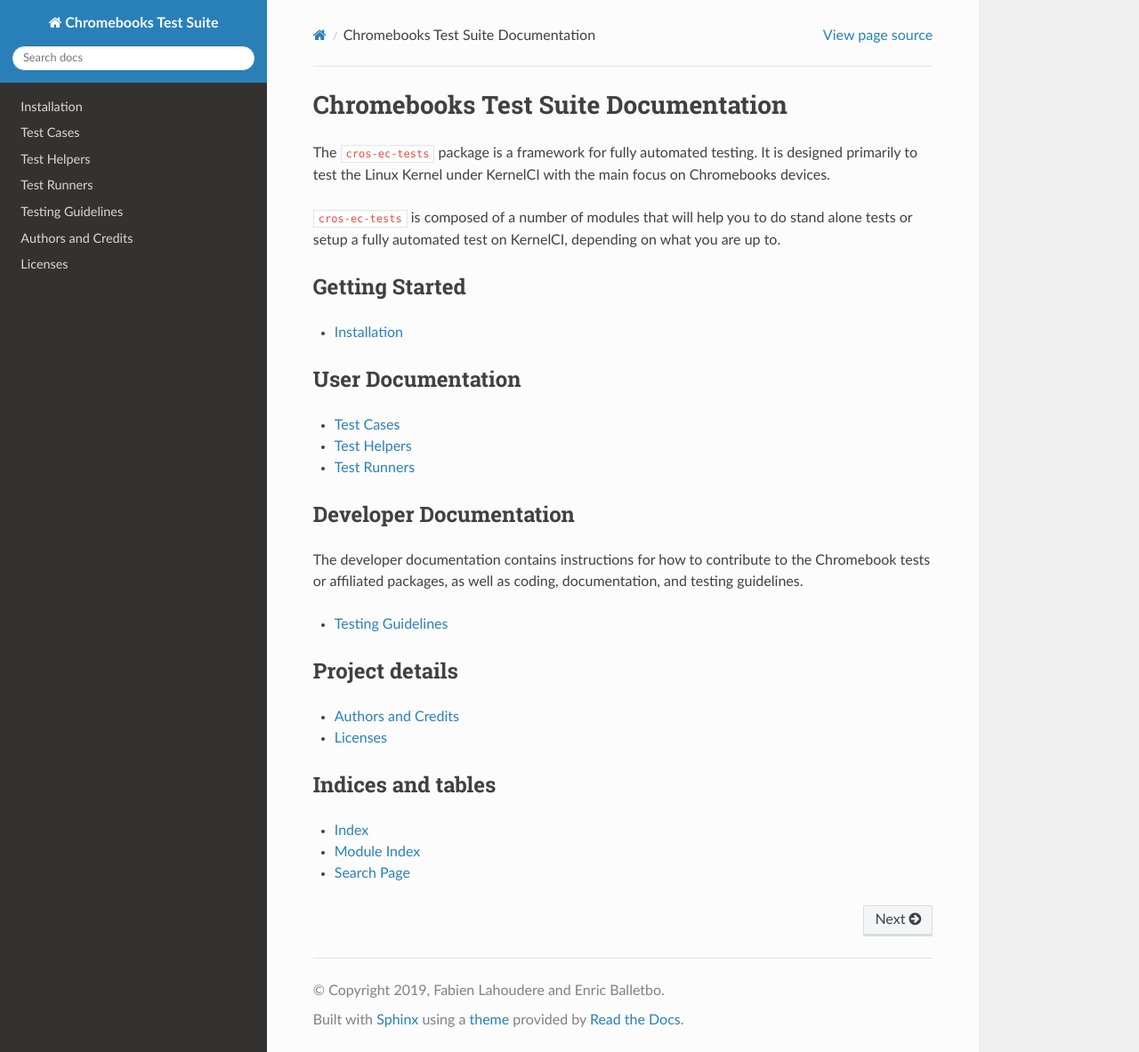
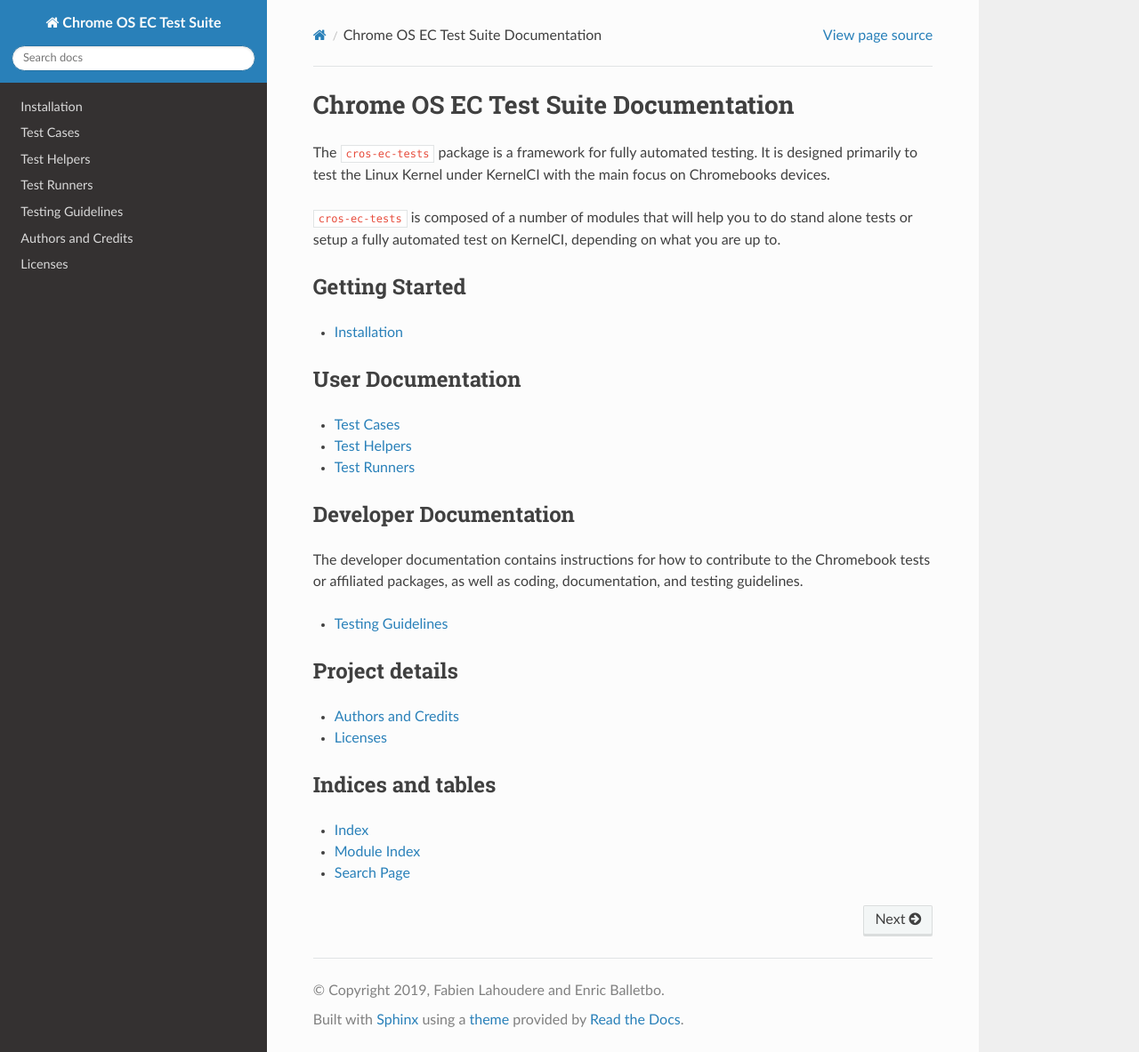
Before and after one commit to r-c-n/cros-ec-tests, a Sphinx documentation site: the page built from docs/source/index.rst, in a window 1280 px wide and 1183 px high. Shown: the whole window at 89% size. Built offline with Sphinx 7.4.7 and the Read the Docs theme 2.0.0, drawn with Linux system fonts in a browser that asks for light colours.

Commit message:
docs: Rename references to the Chromebooks Test Suite
As now is name Chome OS EC Test Suite, rename all occurences to the old
name in documentation to the new name.

Signed-off-by: Enric Balletbo i Serra <enric.balletbo@collabora.com>

```diff
--- a/docs/source/conf.py
+++ b/docs/source/conf.py
@@ -19,7 +19,7 @@ sys.path.insert(0, os.path.abspath('../..'))
 
 # -- Project information -----------------------------------------------------
 
-project = 'Chromebooks Test Suite'
+project = 'Chrome OS EC Test Suite'
 copyright = '2019, Fabien Lahoudere and Enric Balletbo'
 author = 'Fabien Lahoudere and Enric Balletbo'
 
--- a/docs/source/index.rst
+++ b/docs/source/index.rst
@@ -1,13 +1,13 @@
-.. Chromebooks Test Suite documentation master file, created by
+.. Chrome OS EC Test Suite documentation master file, created by
    sphinx-quickstart on Fri Dec 20 14:19:08 2019.
    You can adapt this file completely to your liking, but it should at least
    contain the root `toctree` directive.
 
 :tocdepth: 3
 
-####################################
-Chromebooks Test Suite Documentation
-####################################
+#####################################
+Chrome OS EC Test Suite Documentation
+#####################################
 
 The ``cros-ec-tests`` package is a framework for fully automated testing. It is
 designed primarily to test the Linux Kernel under KernelCI with the main focus
```
